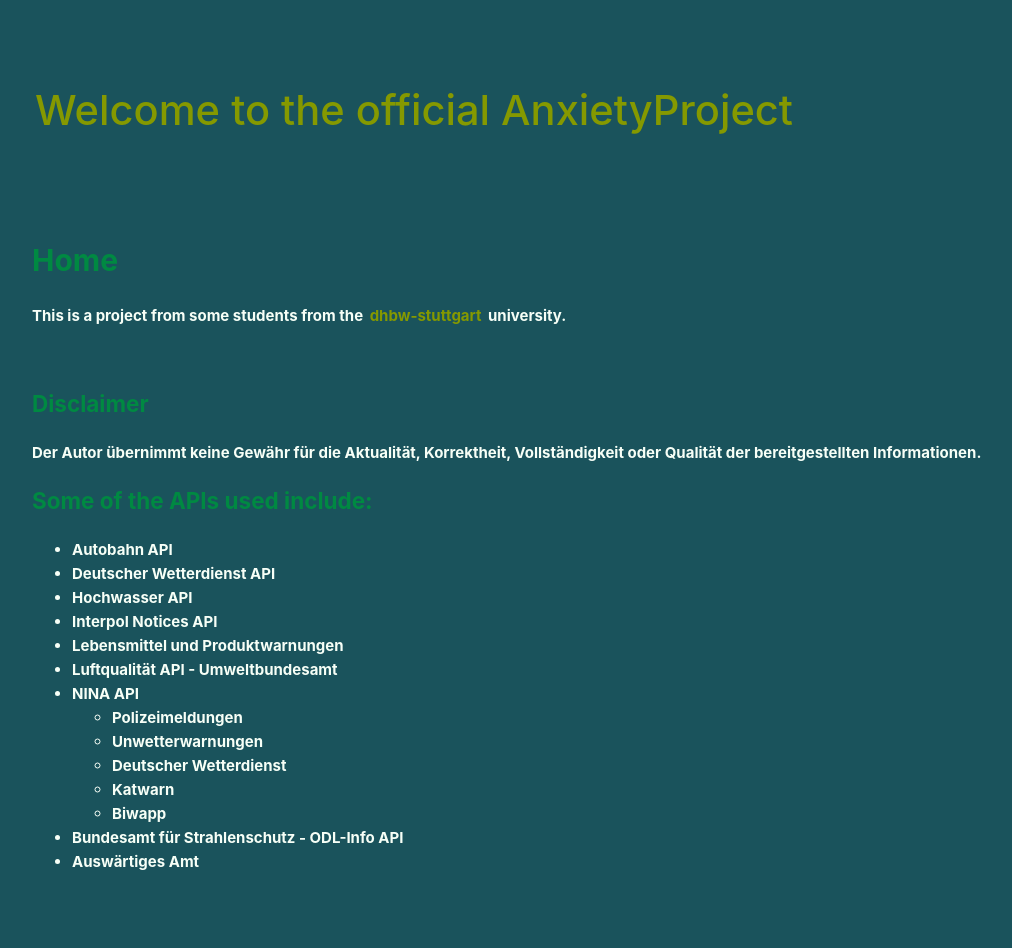
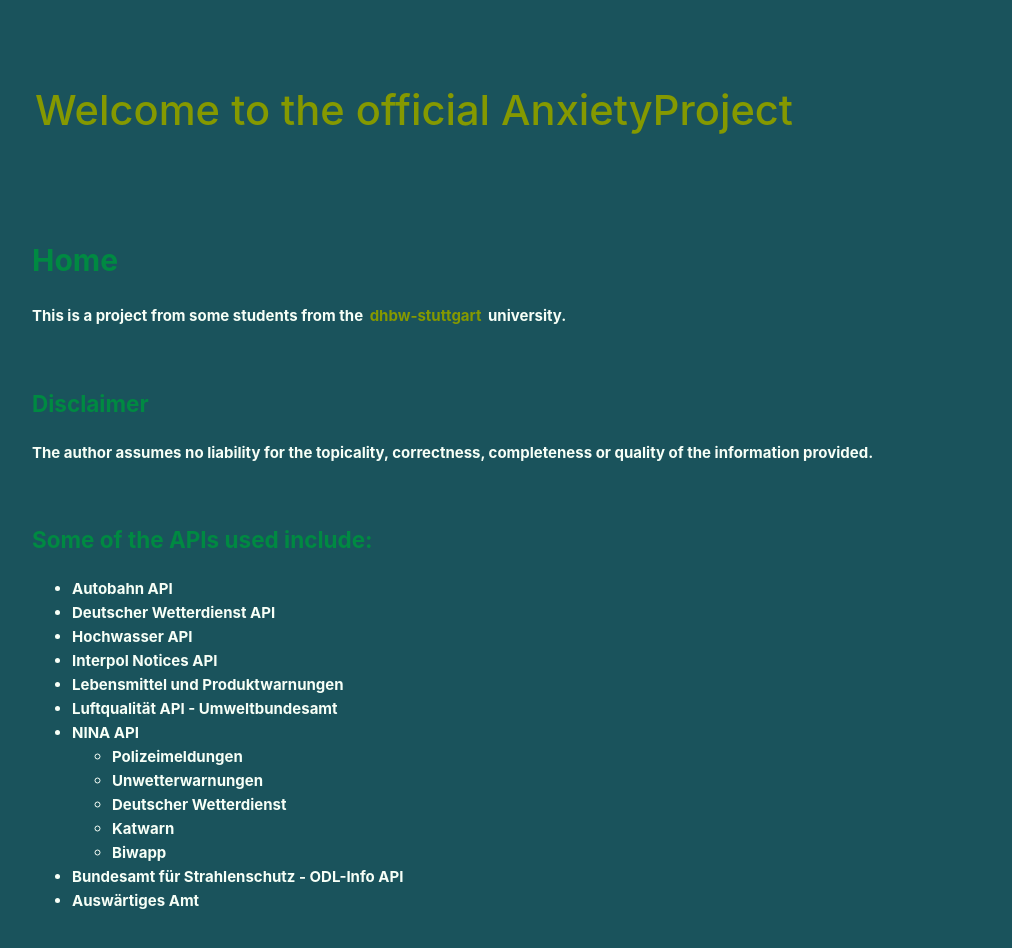
Before and after one commit to jujujuok/AnxietyFrontend, a Vue app: page / in a window 1280 px wide. Shown: the top 948 px of the page, without its empty margins (24-1036 px from the left). Built offline with nearby package versions, Linux system fonts and the light colour scheme; some icons are missing.

Commit message:
english disclaimer

```diff
--- a/package.json
+++ b/package.json
@@ -17,8 +17,10 @@
         "@material/web": "^1.0.0",
         "npm": "^10.5.0",
         "oh-vue-icons": "^1.0.0-rc3",
+        "swagger-ui": "^5.13.0",
         "vue": "^3.3.4",
-        "vue-router": "^4.2.4"
+        "vue-router": "^4.2.4",
+        "yaml-loader": "^0.8.1"
     },
     "devDependencies": {
         "@rushstack/eslint-patch": "^1.3.3",
--- a/src/views/HomeView.vue
+++ b/src/views/HomeView.vue
@@ -18,10 +18,10 @@ import Home from '@/components/Home.vue'
 
     <h2 class="text-highlight">Disclaimer</h2>
     <p>
-     Der Autor übernimmt keine Gewähr für die Aktualität, Korrektheit, Vollständigkeit
-     oder Qualität der bereitgestellten Informationen.
+     The author assumes no liability for the topicality, correctness, completeness or quality of the information provided.
     </p>
 
+    <br>
 
     <h2 class="text-highlight">Some of the APIs used include:</h2>
     <ul>
```
